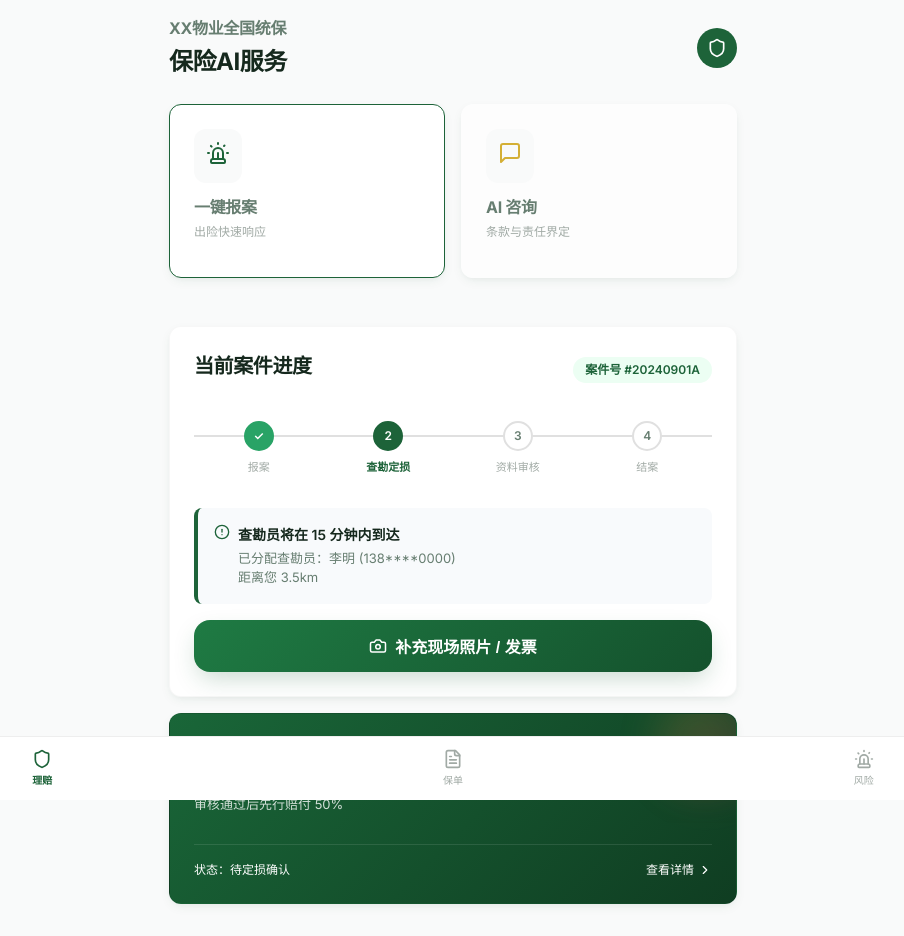
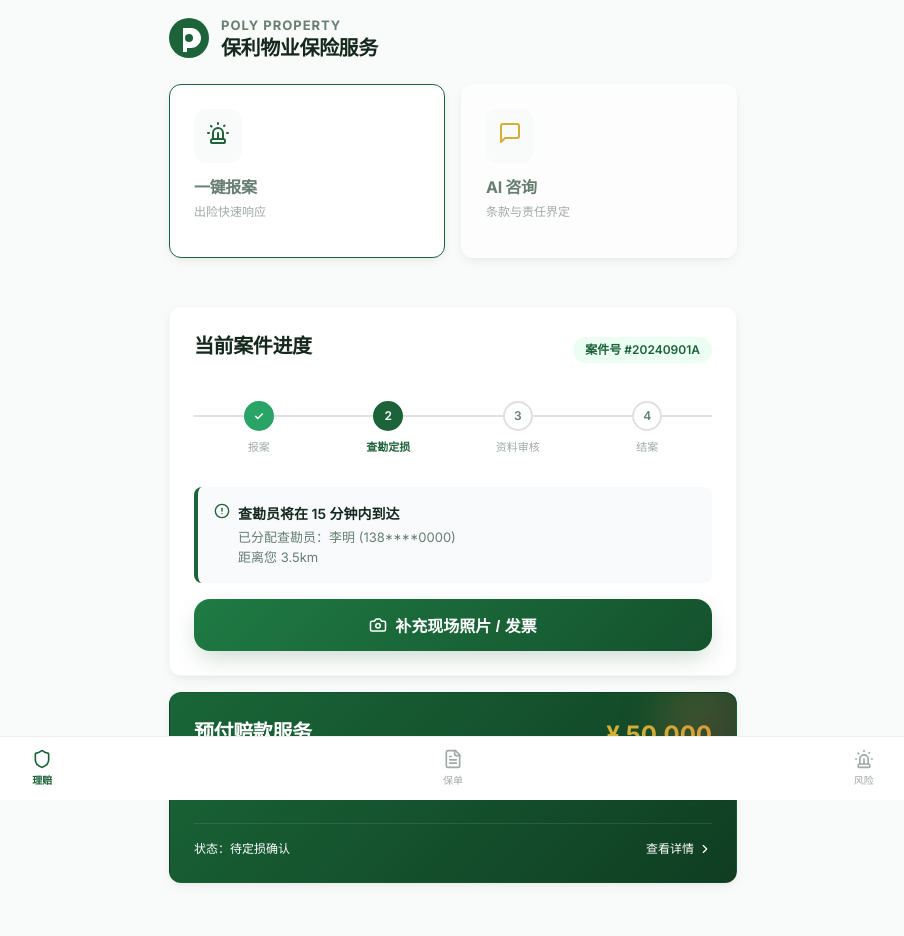
Before and after one commit to Sakee8848/insurance-h5-demo, a React (Vite) app in the folder insurance-h5-app/: page / in a window 1280 px wide. Shown: the whole page, without its empty margins (187-1091 px from the left). After the commit the page ends 915 px from the top, so only its background shows below. Built offline with nearby package versions, Linux system fonts and the light colour scheme.

Commit message:
Add Poly Property Logo to all pages

```diff
--- a/insurance-h5-app/src/App.jsx
+++ b/insurance-h5-app/src/App.jsx
@@ -8,6 +8,15 @@ import {
     Camera,
     AlertCircle
 } from 'lucide-react';
+
+// Poly Logo Component (Simplified "P")
+const PolyLogo = ({ size = 32 }) => (
+    <svg width={size} height={size} viewBox="0 0 40 40" fill="none" xmlns="http://www.w3.org/2000/svg">
+        <circle cx="20" cy="20" r="20" fill="var(--primary)" />
+        <path d="M14 10H22C27.5228 10 32 14.4772 32 20C32 25.5228 27.5228 30 22 30H18V34H14V10Z" fill="white" />
+        <circle cx="20" cy="20" r="4" fill="var(--primary)" />
+    </svg>
+);
 
 function App() {
     const [activeTab, setActiveTab] = useState('claim');
@@ -65,13 +74,11 @@ function App() {
     return (
         <div className="container">
             {/* Header */}
-            <header className="animate-entry" style={{ display: 'flex', alignItems: 'center', justifyContent: 'space-between', marginBottom: '24px' }}>
+            <header className="animate-entry" style={{ display: 'flex', alignItems: 'center', gap: '12px', marginBottom: '24px' }}>
+                <PolyLogo size={40} />
                 <div>
-                    <h3 style={{ marginBottom: '4px' }}>XX物业全国统保</h3>
-                    <h1 style={{ marginBottom: 0 }}>保险AI服务</h1>
-                </div>
-                <div style={{ width: 40, height: 40, borderRadius: '50%', background: 'var(--primary)', display: 'flex', alignItems: 'center', justifyContent: 'center', color: 'white' }}>
-                    <Shield size={20} />
+                    <h3 style={{ marginBottom: '0', fontSize: '13px', color: 'var(--text-secondary)', letterSpacing: '1px' }}>POLY PROPERTY</h3>
+                    <h1 style={{ marginBottom: 0, fontSize: '20px', lineHeight: '1.2' }}>保利物业保险服务</h1>
                 </div>
             </header>
 
```
Also changed, not shown: insurance-h5-app/admin_dashboard.html (+14 -2 lines), insurance-h5-app/preview.html (+13 -6 lines).
